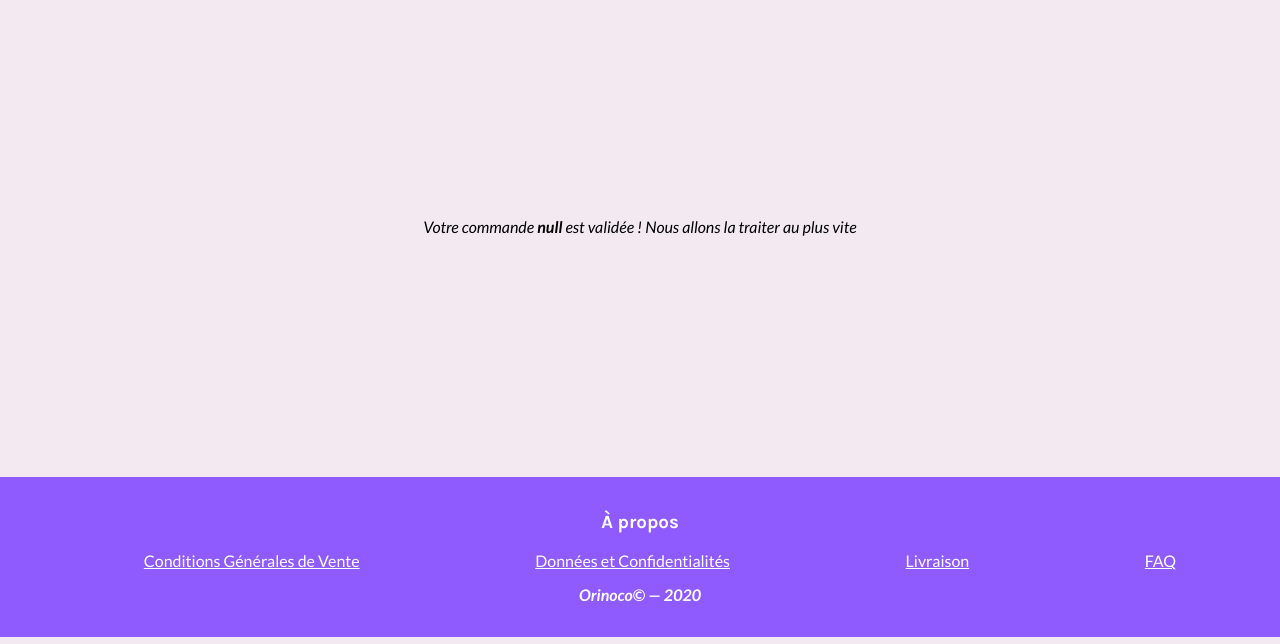
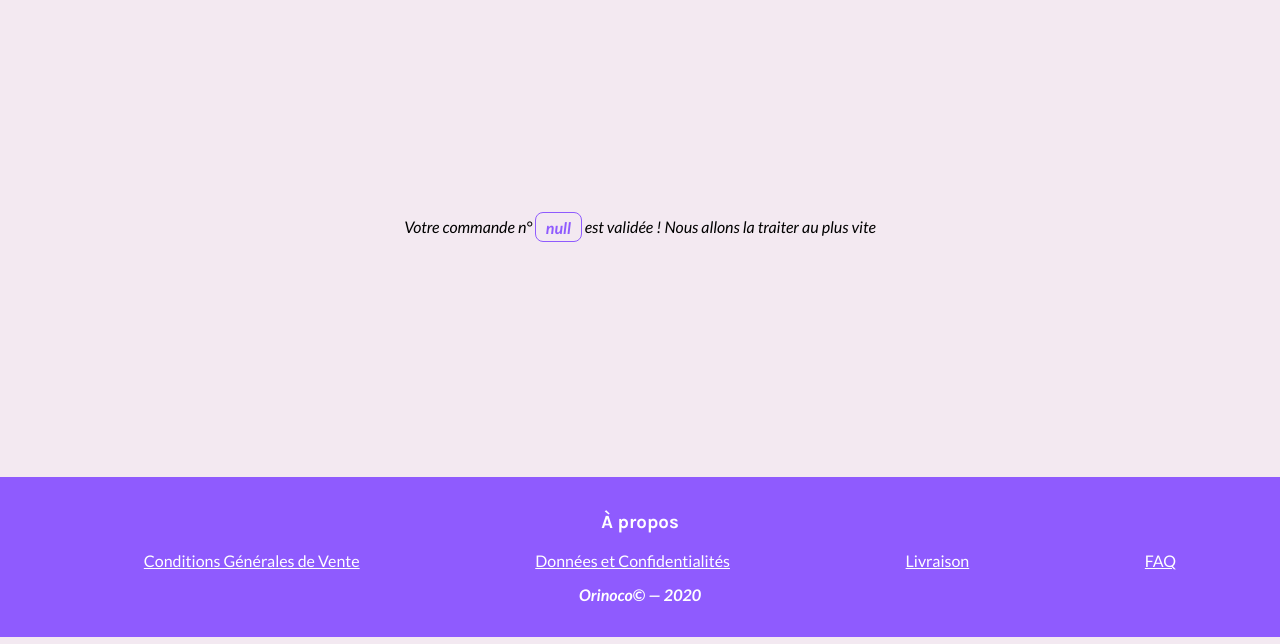
Before and after one commit to TheoKnoep/TheoKnoepflin_5_28102020, a website: page confirmation.html in a window 1280 px wide. Shown: the part 156-800 px from the top of the page. Drawn offline with Linux system fonts and the light colour scheme.

Commit message:
Polissages divers du site

```diff
--- a/sass/main.scss
+++ b/sass/main.scss
@@ -18,6 +18,7 @@
 /* Pages */
 @import "./pages/product";
 @import "./pages/cart";
+@import "./pages/confirmation";
 
 /* Layout */
 @import "./layout/layout";
--- /dev/null
+++ b/sass/pages/_confirmation.scss
@@ -0,0 +1,6 @@
+.confirmation-style {
+	color: $main-color;
+	padding: 0.3em 0.6em;
+	border: solid 1px $main-color;
+	border-radius: 8px;
+}
--- a/scripts/page-confirmation.js
+++ b/scripts/page-confirmation.js
@@ -5,4 +5,4 @@ let orderId = JSON.parse(localStorage.getItem('order_id'));
 
 //on génère la réponse HTML :
 let orderFeedback = document.getElementById("order-feedback");
-orderFeedback.innerHTML = `<p>Votre commande <strong>${orderId}</strong> est validée ! Nous allons la traiter au plus vite</p>`;
+orderFeedback.innerHTML = `<p>Votre commande n° <strong class="confirmation-style">${orderId}</strong> est validée ! Nous allons la traiter au plus vite</p>`;
```
Also changed, not shown: cart.html (+1 -2 lines), produit.html (+1 -1 lines), media/bg-loading-image-instagram.gif (added), style.css, 1 other file.
